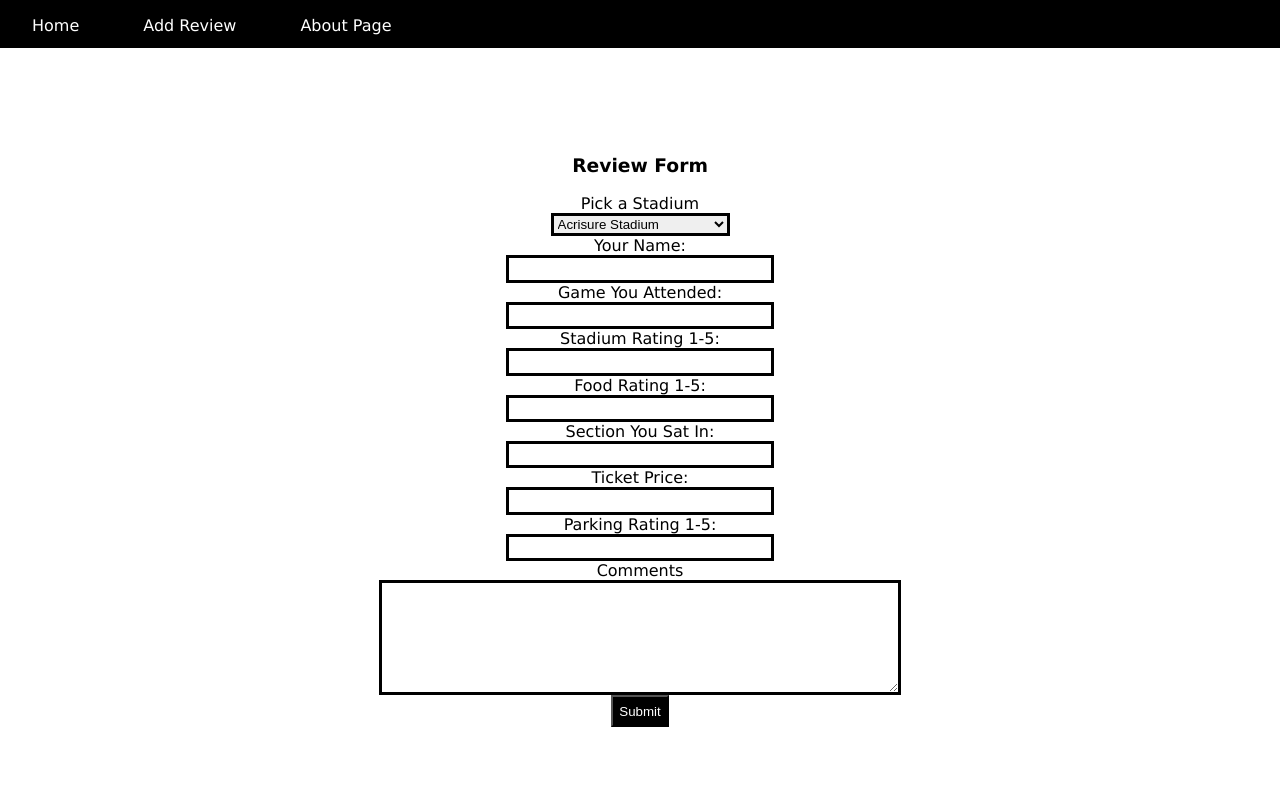
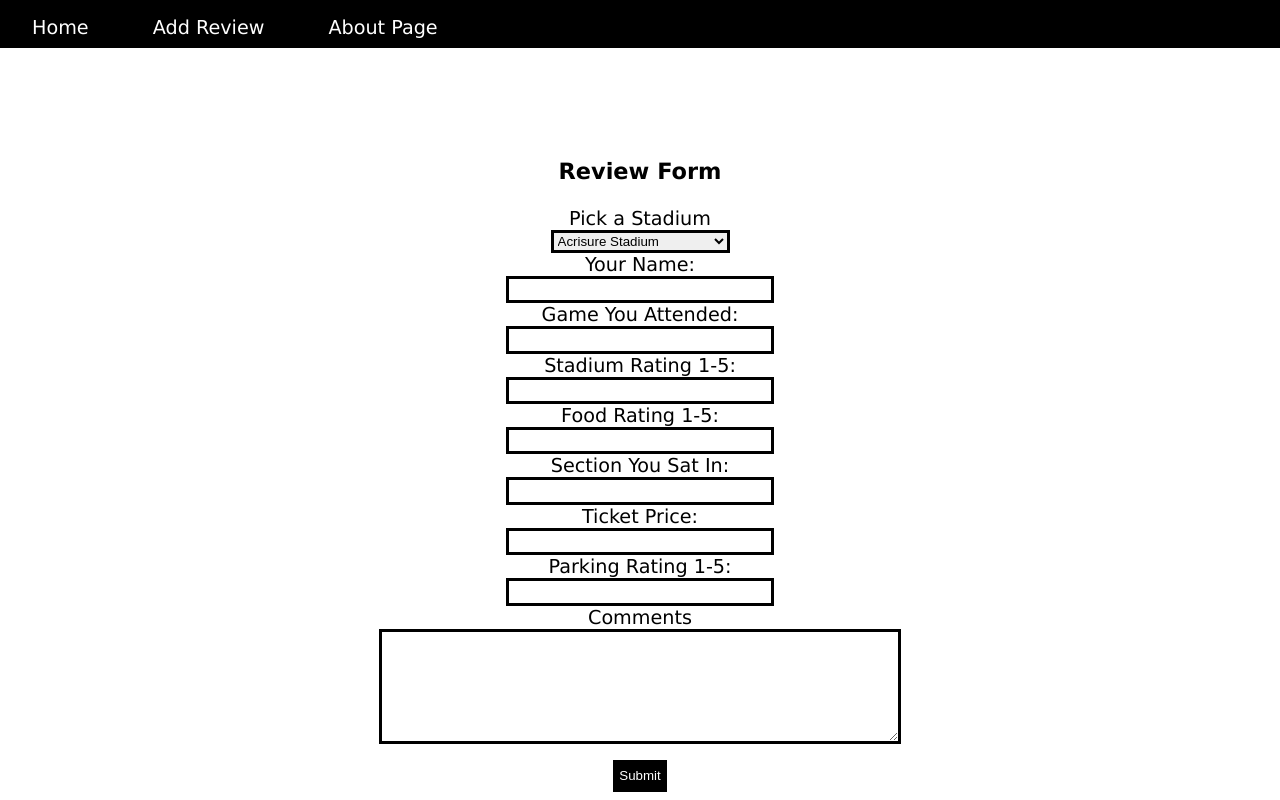
Before and after one commit to mjdurando82/Football-Fan-Experience, a React (Create React App) app in the folder client/: page /add-review in a window 1280 px wide. Built offline with nearby package versions, Linux system fonts and the light colour scheme.

Commit message:
css touch ups

```diff
--- a/client/src/App.css
+++ b/client/src/App.css
@@ -1,6 +1,6 @@
 body{
   font-family: 'Lucida Sans', 'Lucida Sans Regular', 'Lucida Grande', 'Lucida Sans Unicode', Geneva, Verdana, sans-serif;
-  background-attachment: fixed;
+  font-size: larger;
 }
 
 header {
@@ -97,6 +97,7 @@ button:hover {
 }
 
 .reviews {
+  color: white;
   display: grid;
   grid-template-columns: repeat(auto-fill, 40vw);
   padding: 1vh;
@@ -104,7 +105,7 @@ button:hover {
   text-align: center;
   justify-content: center;
   border: black solid;
-  background: rgb(211, 209, 209);
+  background: rgb(89, 47, 11);
   border-radius: 50%;
   margin-left: 10%;
   margin-right: 10%;
@@ -114,6 +115,11 @@ button:hover {
 .reviews button {
   justify-content: space-between;
   margin: 1vw;
+  border: white solid;
+}
+
+.addReview {
+  border: none;
 }
 
 .delete {
@@ -151,3 +157,8 @@ button:hover {
   border: black solid .2rem;
   margin-top: 4rem;
   }
+
+  .submit {
+    margin-top: 1rem;
+    border: none;
+  }
--- a/client/src/components/AddReview.jsx
+++ b/client/src/components/AddReview.jsx
@@ -33,6 +33,7 @@ const AddReview = () => {
 
 
   return(
+    <div className="form">
     <form onSubmit={handleSubmit}>
       <h3>Review Form</h3>
       <label htmlFor="stadium">Pick a Stadium</label>
@@ -127,6 +128,7 @@ const AddReview = () => {
   ></textarea>
   <button className="submit" type="submit">Submit</button>
   </form>
+  </div>
   )
 }
 
```
